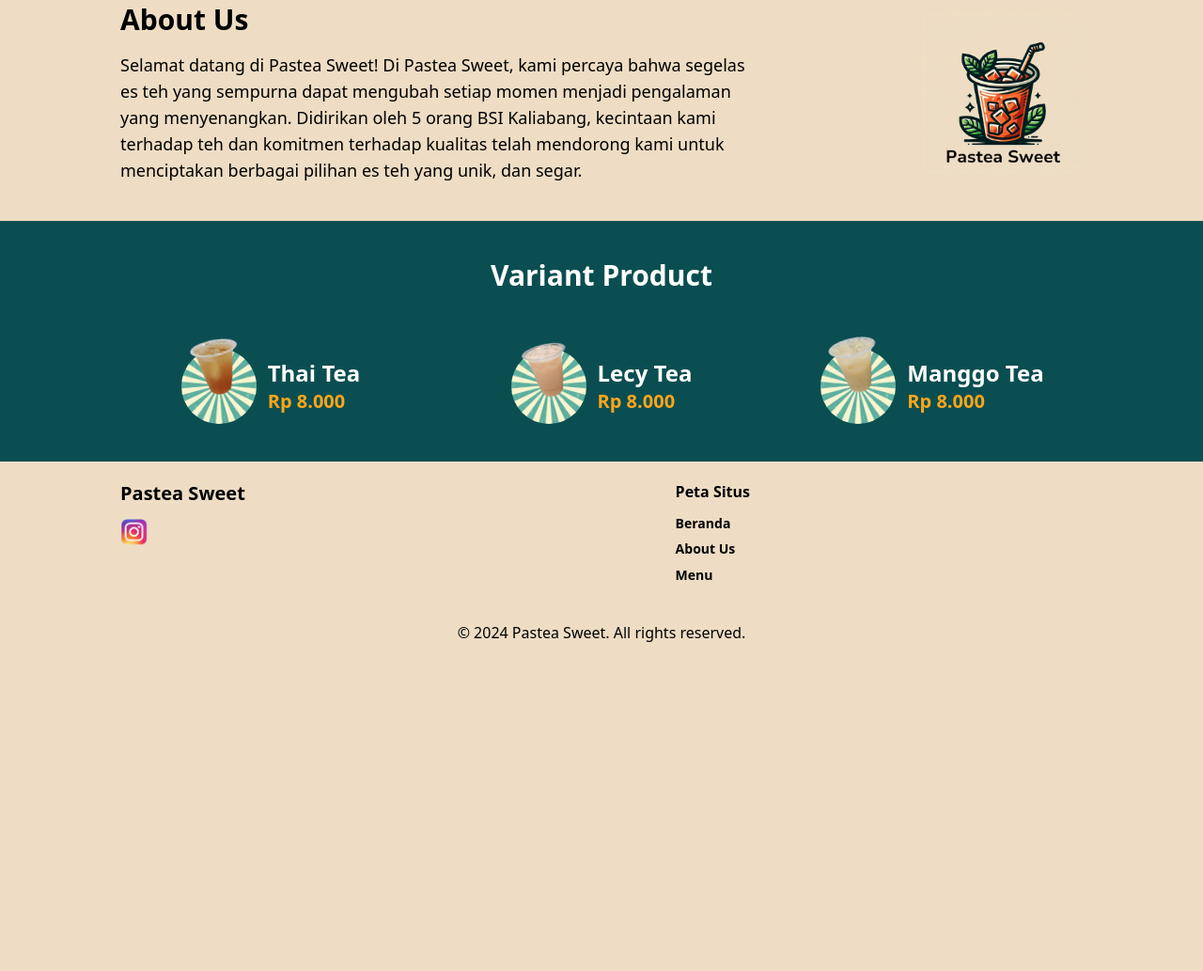
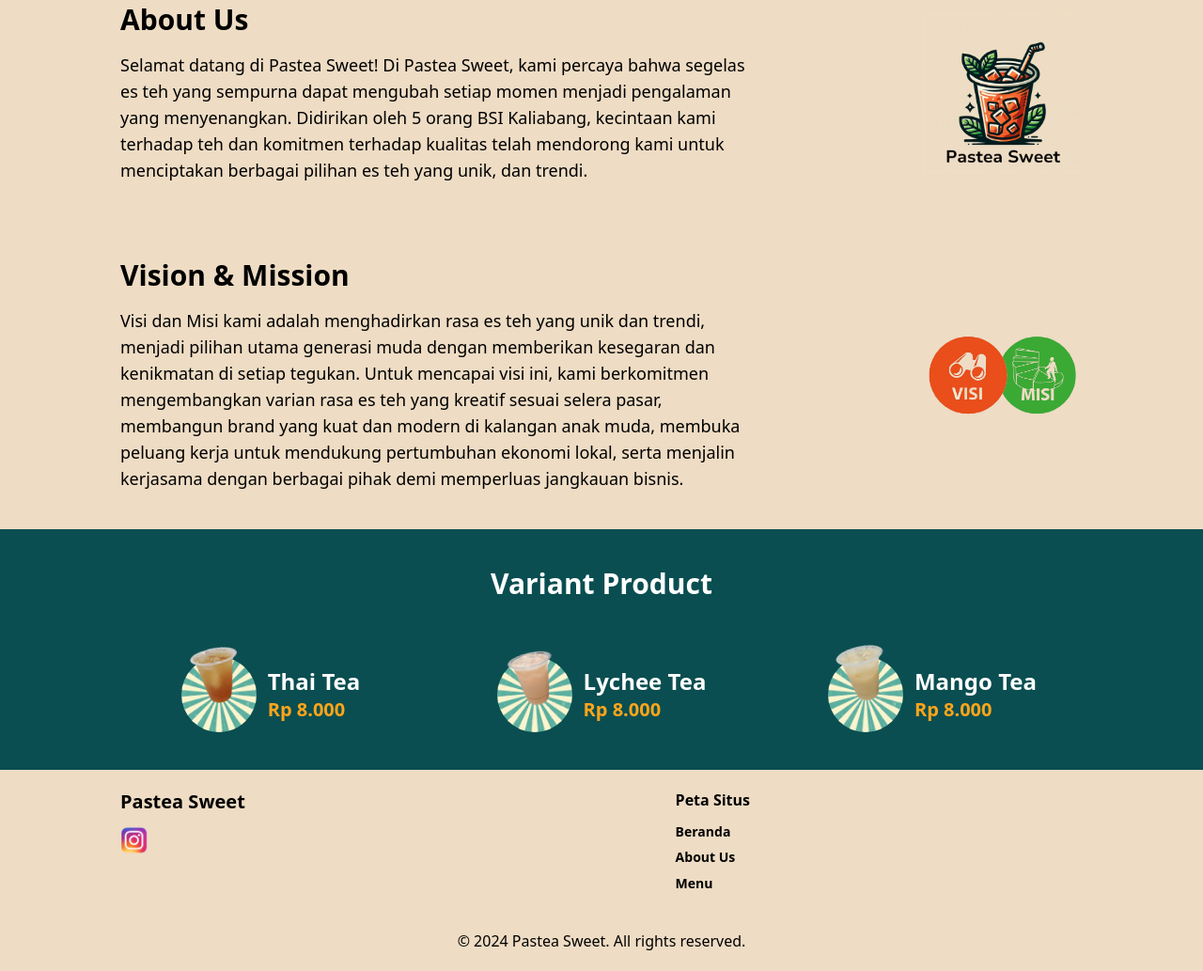
Before and after one commit to MadiHub/pastea-sweet, a plain HTML site: page index.html in a window 1280 px wide. Shown: the part 869-1902 px from the top of the page at 94% size. Before the commit the page ends 1574 px from the top, so only its background shows below. Drawn offline with nearby package versions, Linux system fonts and the light colour scheme.

Commit message:
add: visi dan misi

```diff
--- a/index.html
+++ b/index.html
@@ -48,7 +48,7 @@
     <div class="nav-item hidden md:flex space-x-4 font-bold" id="navMenu">
       <a href="/" class="px-3 text-lg py-2 hover:text-orange-900">Home</a>
       <a href="#about" class="px-3 text-lg py-2 hover:text-orange-900">About Us</a>
-      <a href="#menu" class="px-3 text-lg py-2 hover:text-orange-900">Menu</a>
+      <a href="#menu" class="px-3 text-lg py-2 hover:text-orange-900">Product</a>
     </div>
   </div>
 
@@ -57,7 +57,7 @@
     <div class="flex flex-col space-y-2 p-4">
       <a href="/" class="block px-3 text-lg py-2 hover:text-orange-900">Home</a>
       <a href="#about" class="block px-3 text-lg py-2 hover:text-orange-900">About Us</a>
-      <a href="#menu" class="block px-3 text-lg py-2 hover:text-orange-900">Menu</a>
+      <a href="#menu" class="block px-3 text-lg py-2 hover:text-orange-900">Product</a>
     </div>
   </div>
 </nav>
@@ -81,11 +81,33 @@
         pengalaman yang menyenangkan. Didirikan oleh 5 orang BSI Kaliabang,
         kecintaan kami terhadap teh dan komitmen terhadap
         kualitas telah mendorong kami untuk menciptakan berbagai
-        pilihan es teh yang unik, dan segar.
+        pilihan es teh yang unik, dan trendi.
       </p>
     </div>
     <div class="md:w-1/3 flex justify-center md:justify-end mt-4 md:mt-0">
       <img src="logo/pasteasweet.png" alt="Logo" class="w-[50%] h-auto bg-cover">
+    </div>
+  </div>
+</div>
+<!-- ABOUT END -->
+
+<!-- VISI DAN MISI -->
+<div class="about" id="about">
+  <div class="container mx-auto px-4 md:px-4 lg:px-[8rem] flex flex-col md:flex-row items-center p-10">
+    <div class="md:w-2/3">
+      <h2 class="text-3xl font-bold mb-4">Vision & Mission</h2>
+      <p class="text-lg">
+        Visi dan Misi kami adalah menghadirkan rasa es teh yang unik dan trendi,
+        menjadi pilihan utama generasi muda dengan memberikan kesegaran dan
+        kenikmatan di setiap tegukan. Untuk mencapai visi ini, kami berkomitmen
+        mengembangkan varian rasa es teh yang kreatif sesuai selera pasar, membangun
+        brand yang kuat dan modern di kalangan anak muda, membuka peluang kerja untuk
+        mendukung pertumbuhan ekonomi lokal, serta menjalin kerjasama dengan berbagai
+        pihak demi memperluas jangkauan bisnis.
+      </p>
+    </div>
+    <div class="md:w-1/3 flex justify-center md:justify-end mt-4 md:mt-0">
+      <img src="icon-visi-misi.png" alt="Logo" class="w-[50%] h-auto bg-cover">
     </div>
   </div>
 </div>
@@ -114,7 +136,7 @@
           </div>
         </div>
         <div class="desc">
-          <h3 class="text-2xl font-bold text-white">Lecy Tea</h3>
+          <h3 class="text-2xl font-bold text-white">Lychee Tea</h3>
           <span class="font-bold text-xl text-[#FFA51A]">Rp 8.000</span>
         </div>
       </div>
@@ -125,7 +147,7 @@
           </div>
         </div>
         <div class="desc">
-          <h3 class="text-2xl font-bold text-white">Manggo Tea</h3>
+          <h3 class="text-2xl font-bold text-white">Mango Tea</h3>
           <span class="font-bold text-xl text-[#FFA51A]">Rp 8.000</span>
         </div>
       </div>
```
Also changed, not shown: icon-pasteasweet-new.png (added), icon-visi-misi.png (added).
